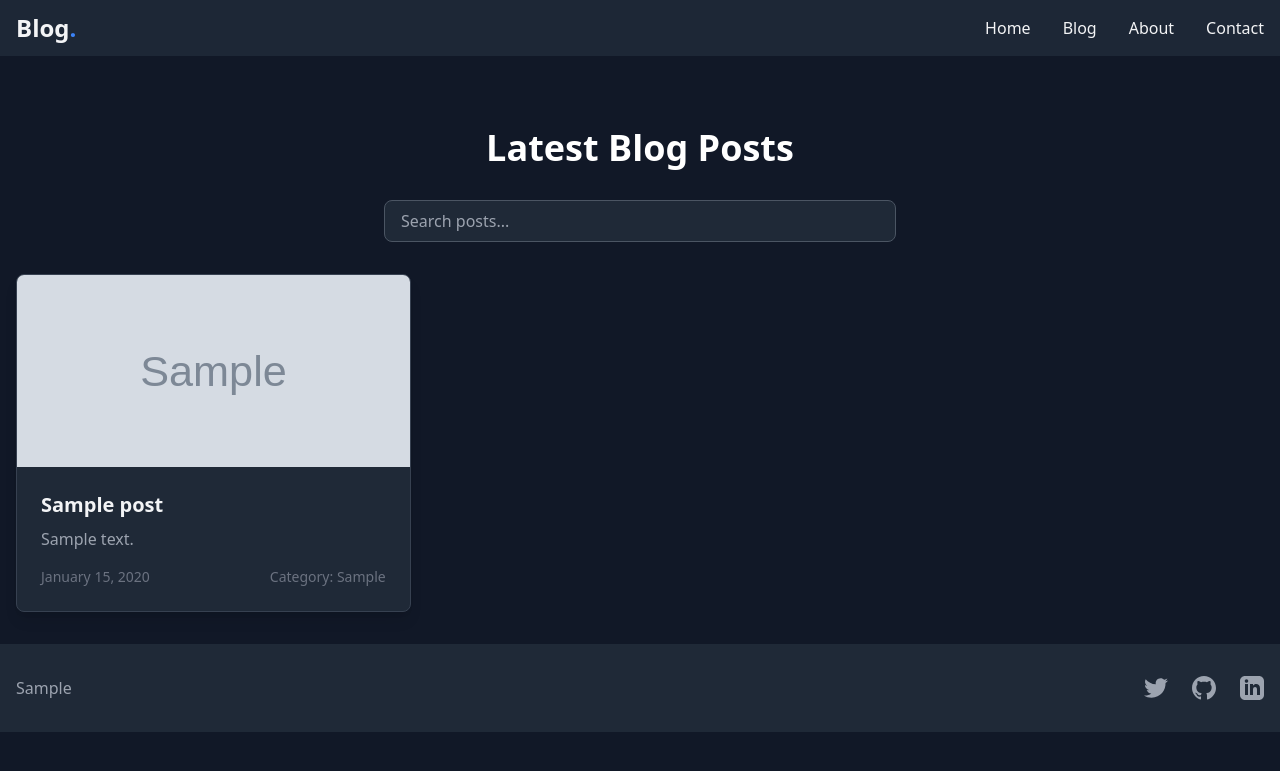
After one commit to 1dev-hridoy/Simple-Blog-Website, a PHP site: page /blog.php in a window 1280 px wide. The commit adds this page. Shown: the top 771 px of the page. Run offline with PHP 8.4, Linux system fonts and the light colour scheme; tables that the repository leaves empty hold one stand-in row (values such as "Sample post"); grey boxes marked "Sample" are stand-in pictures; some libraries are stand-ins or nearby versions.

Commit message:
add blog.php for post search functionality and update post links in post grid

```diff
--- /dev/null
+++ b/blog.php
@@ -0,0 +1,70 @@
+<?php
+include 'server/dbcon.php';
+include 'includes/__header__.php';
+
+// Search query
+$search = isset($_GET['q']) ? trim($_GET['q']) : '';
+
+try {
+    if (!empty($search)) {
+        $stmt = $pdo->prepare("SELECT * FROM posts WHERE title LIKE ? OR description LIKE ? ORDER BY created_at DESC");
+        $stmt->execute(["%$search%", "%$search%"]);
+    } else {
+        $stmt = $pdo->query("SELECT * FROM posts ORDER BY created_at DESC");
+    }
+    $posts = $stmt->fetchAll();
+} catch (PDOException $e) {
+    $posts = [];
+}
+?>
+
+<main class="container mx-auto px-4 py-8 mt-24">
+    <h1 class="text-4xl font-bold mb-8 text-center text-white">Latest Blog Posts</h1>
+
+    <!-- Search Bar -->
+    <div class="mb-8 flex justify-center">
+        <input type="text" id="searchInput" placeholder="Search posts..."
+            class="px-4 py-2 w-full max-w-lg border border-gray-600 bg-gray-800 text-white rounded-lg focus:border-blue-500 outline-none">
+    </div>
+
+    <!-- Blog Post Grid -->
+    <div id="postsContainer" class="grid grid-cols-1 md:grid-cols-2 lg:grid-cols-3 gap-8">
+        <?php if (!empty($posts)): ?>
+            <?php foreach ($posts as $post): ?>
+                <article class="bg-gray-800 rounded-lg shadow-lg overflow-hidden border border-gray-700 hover:border-blue-500 transition-colors">
+                    <a href="post/<?php echo htmlspecialchars($post['url']); ?>">
+                        <img src="/blog/<?php echo htmlspecialchars($post['featured_image']); ?>"
+                             alt="<?php echo htmlspecialchars($post['title']); ?>"
+                             class="w-full h-48 object-cover lazyload"
+                             loading="lazy">
+                        <div class="p-6">
+                            <h2 class="text-xl font-bold mb-2 text-gray-100">
+                                <?php echo htmlspecialchars($post['title']); ?>
+                            </h2>
+                            <p class="text-gray-400 mb-4">
+                                <?php echo strlen($post['description']) > 150
+                                    ? substr(htmlspecialchars($post['description']), 0, 150) . '...'
+                                    : htmlspecialchars($post['description']); ?>
+                            </p>
+                            <div class="flex justify-between items-center text-sm text-gray-500">
+                                <span><?php echo date('F j, Y', strtotime($post['created_at'])); ?></span>
+                                <span>Category: <?php echo htmlspecialchars($post['category']); ?></span>
+                            </div>
+                        </div>
+                    </a>
+                </article>
+            <?php endforeach; ?>
+        <?php else: ?>
+            <p class="text-center text-gray-400 col-span-full">No posts found.</p>
+        <?php endif; ?>
+    </div>
+</main>
+
+<script>
+document.getElementById("searchInput").addEventListener("input", function() {
+    let query = this.value.trim();
+    window.location.href = "?q=" + encodeURIComponent(query);
+});
+</script>
+
+<?php include 'includes/__footer__.php'; ?>
--- a/includes/components/__post_grid__.php
+++ b/includes/components/__post_grid__.php
@@ -33,7 +33,7 @@ try {
                                 substr(htmlspecialchars($post['description']), 0, 150) . '...' :
                                 htmlspecialchars($post['description']); ?>
                         </p>
-                        <a href="post.php?url=<?php echo htmlspecialchars($post['url']); ?>"
+                        <a href="post/<?php echo htmlspecialchars($post['url']); ?>"
                            class="inline-block px-6 py-2 bg-blue-600 text-white rounded-lg hover:bg-blue-700 transition-colors">
                             Read More
                         </a>
```
